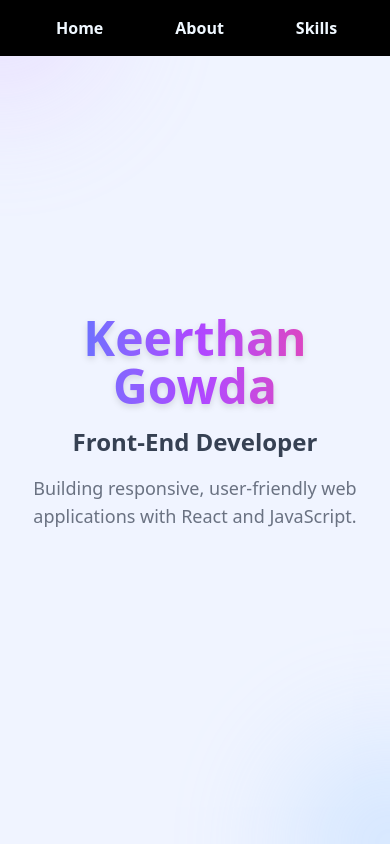
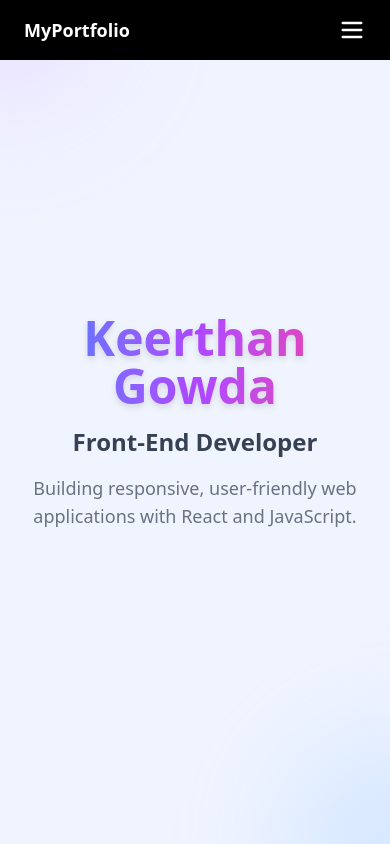
Before and after one commit to Keerthan4Real/keerthan-Portfolio, a React (Vite) app: page / in a window 390 px wide. Shown: the top 844 px of the page. Built offline with nearby package versions, Linux system fonts and the light colour scheme.

Commit message:
new update

```diff
--- a/src/NavBar.tsx
+++ b/src/NavBar.tsx
@@ -1,16 +1,20 @@
-// import { Link, NavLink } from "react-router-dom";
+import { useState } from "react";
+import { Menu, X } from "lucide-react"; // optional: use any icons you like
 
 const NavBar = () => {
+  const [drawerOpen, setDrawerOpen] = useState(false);
+
+  const toggleDrawer = () => setDrawerOpen(!drawerOpen);
+
   return (
     <>
-      <nav className="navigation font-semibold bg-black w-full  fixed top-0 z-100">
-        {/* <NavLink
-          className={(e) => {
-            return e.isActive ? "red" : "";
-          }}
-          to="/"
-        > */}
-        <ul className="px-10 gap-10 flex flex-row">
+      <nav className="navigation font-semibold bg-black w-full fixed top-0 z-50 text-white">
+        <div className="flex justify-between items-center px-6 py-4 md:px-10">
+          {/* Left side - logo/brand name */}
+          <div className="text-lg font-bold">MyPortfolio</div>
+
+          {/* Desktop/Tablet Nav Links */}
+          <ul className="gap-10 hidden md:flex flex-row">
             <li>
               <a href="#home">Home</a>
             </li>
@@ -26,27 +30,57 @@ const NavBar = () => {
             <li>
               <a href="#projects">Projects</a>
             </li>
-          {/* </NavLink> */}
-          {/* <NavLink
-          className={(e) => {
-            return e.isActive ? "red" : "";
-          }}
-          to="/about"
-        > */}
-
-          {/* </NavLink>
-        <NavLink
-          className={(e) => {
-            return e.isActive ? "red" : "";
-          }}
-          to="/contact"
-        > */}
             <li>
               <a href="#contact">Contact</a>
             </li>
           </ul>
-        {/* </NavLink> */}
+
+          {/* Mobile Hamburger Icon */}
+          <button
+            className="md:hidden"
+            onClick={toggleDrawer}
+            aria-label="Toggle Menu"
+          >
+            {drawerOpen ? <X size={28} /> : <Menu size={28} />}
+          </button>
+        </div>
       </nav>
+
+      {/* Mobile Drawer */}
+      <div
+        className={`fixed top-0 left-0 h-full w-64 bg-white text-black z-40 transition-transform duration-300 ease-in-out md:hidden ${
+          drawerOpen ? "translate-x-0" : "-translate-x-full"
+        }`}
+      >
+        <div className="p-6 flex flex-col gap-5 text-lg font-medium pt-20">
+          <a href="#home" onClick={toggleDrawer}>
+            Home
+          </a>
+          <a href="#about" onClick={toggleDrawer}>
+            About
+          </a>
+          <a href="#skills" onClick={toggleDrawer}>
+            Skills
+          </a>
+          <a href="#experience" onClick={toggleDrawer}>
+            Experience
+          </a>
+          <a href="#projects" onClick={toggleDrawer}>
+            Projects
+          </a>
+          <a href="#contact" onClick={toggleDrawer}>
+            Contact
+          </a>
+        </div>
+      </div>
+
+      {/* Mobile Overlay */}
+      {drawerOpen && (
+        <div
+          className="fixed inset-0 bg-black/50 z-30 md:hidden"
+          onClick={toggleDrawer}
+        />
+      )}
     </>
   );
 };
```
Lines whose indentation alone changed are shown as unchanged.
